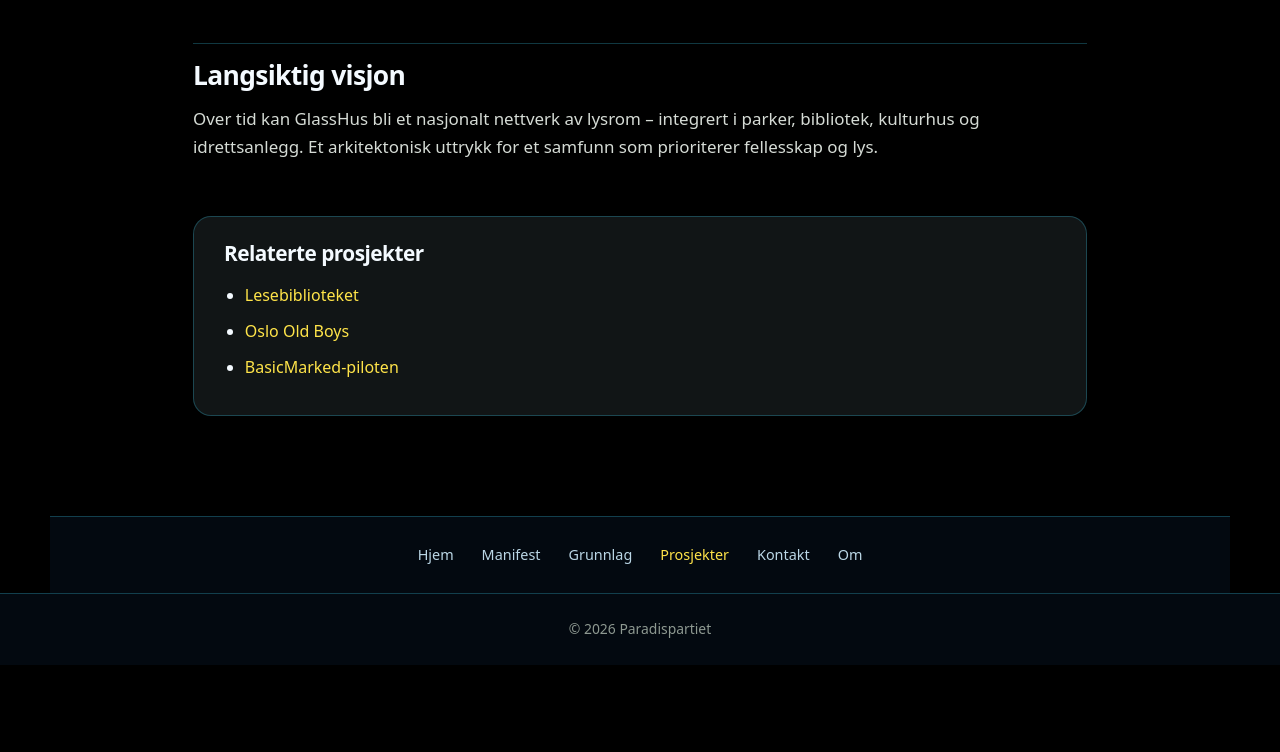
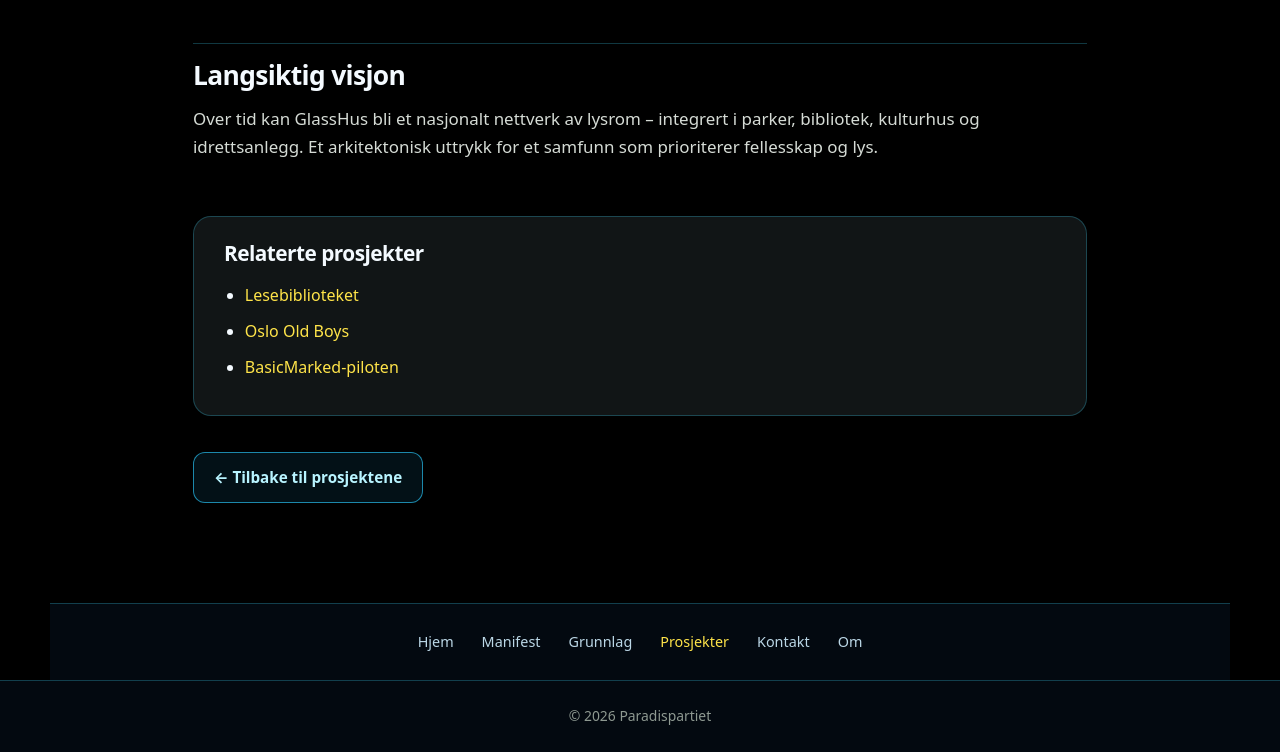
Before and after one commit to Paradispartiet/Paradispartiet, a plain HTML site: page Prosjekter/GlassHus.html in a window 1280 px wide. Shown: the part 1299-2051 px from the top of the page. Before the commit the page ends 1964 px from the top, so only its background shows below. Drawn offline with Linux system fonts and the light colour scheme.

Commit message:
Samme tilbakeknapp som på Bilfri by og The Caravan

```diff
--- a/Prosjekter/GlassHus.html
+++ b/Prosjekter/GlassHus.html
@@ -106,6 +106,7 @@
       </ul>
     </section>
 
+    <div class="project-back"><a class="btn btn-outline" href="../prosjekter.html">← Tilbake til prosjektene</a></div>
   </main>
 
   <nav class="bottom-nav">
```
